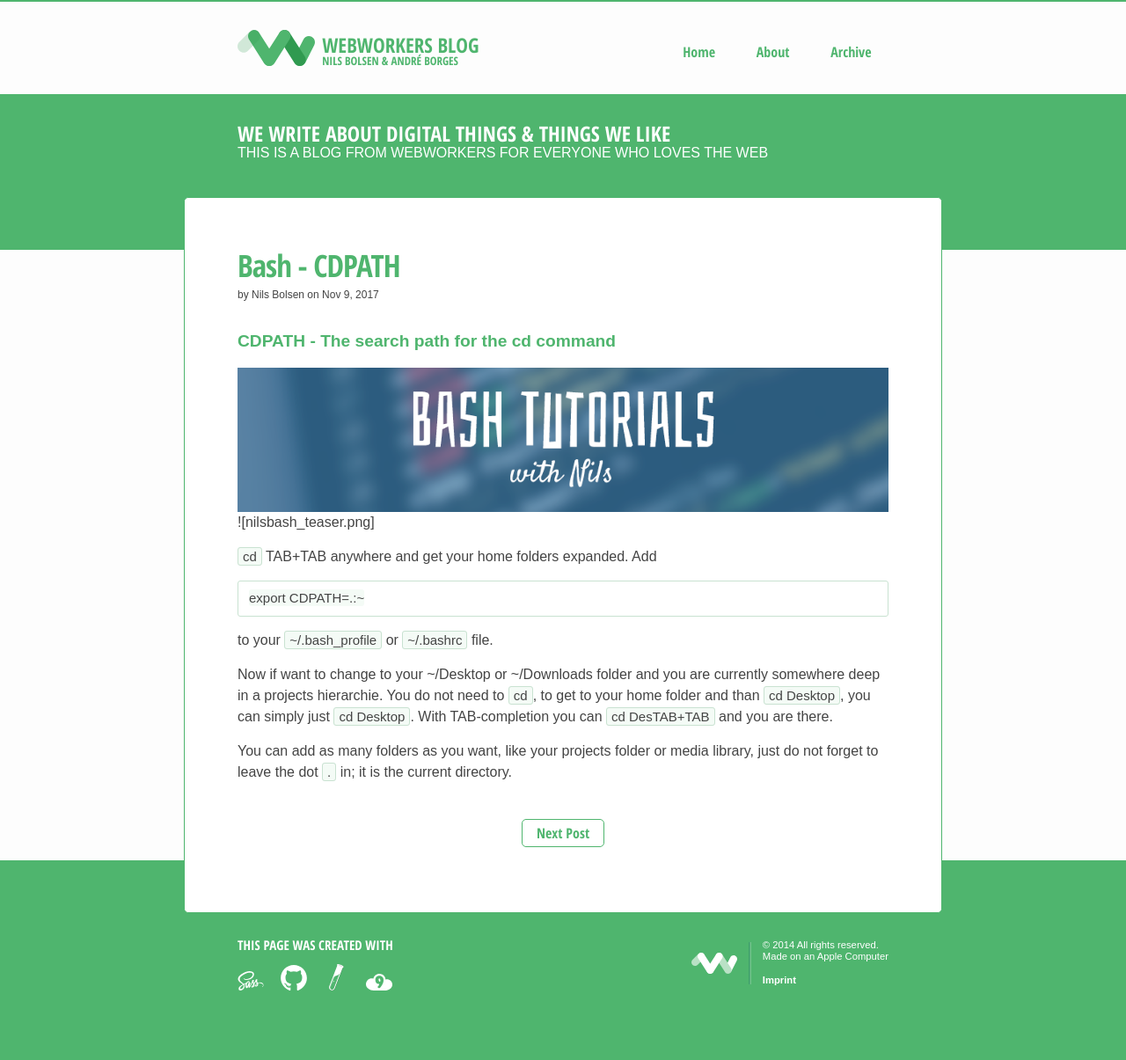
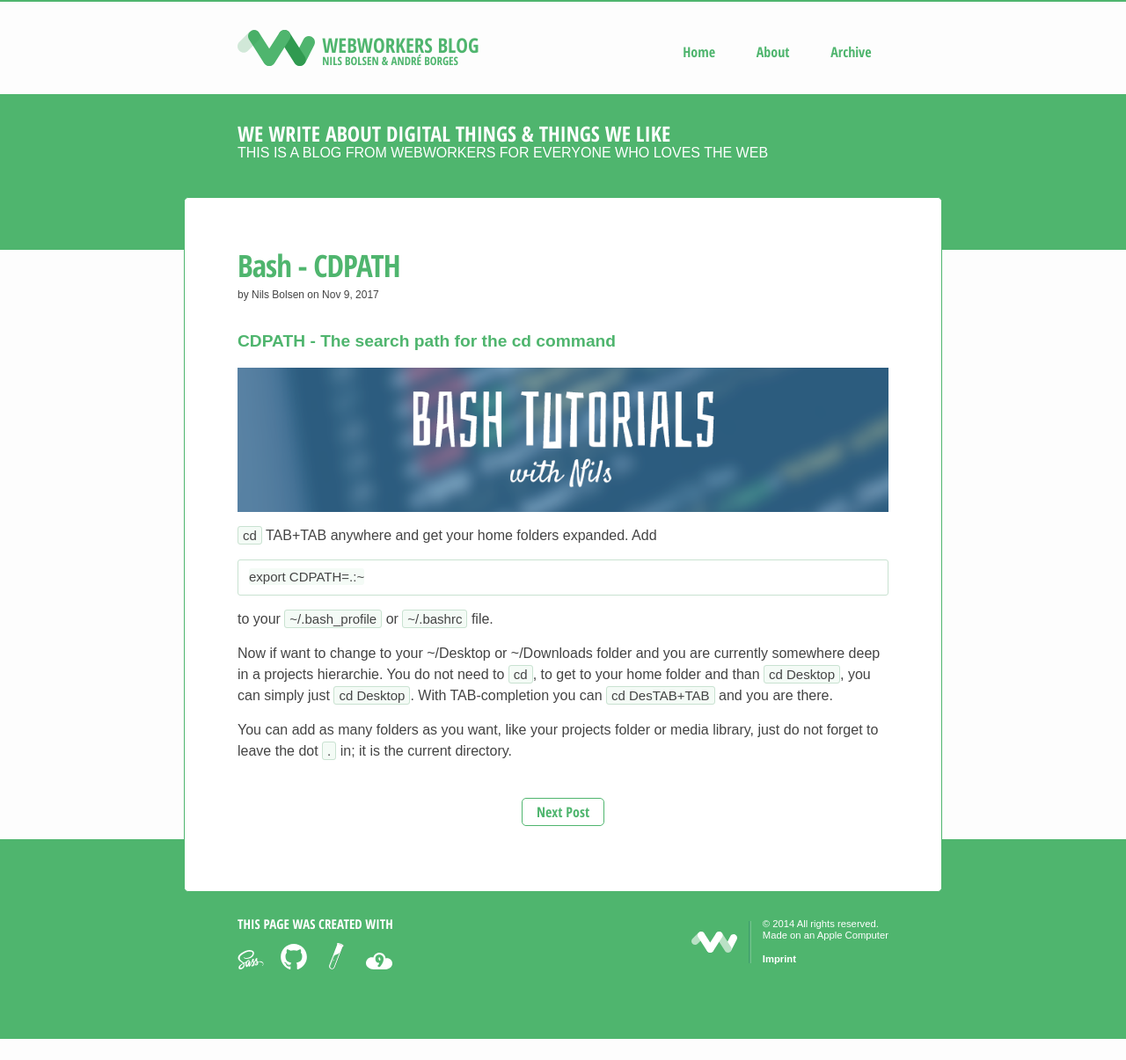
Before and after one commit to webwb/webwb.github.io, a Jekyll site: the page built from _posts/2017-11-09-bash-cdpath.md, in a window 1280 px wide. Shown: the whole page at 88% size. Built offline with Jekyll 4.4.1, drawn with Linux system fonts in a browser that asks for light colours; comment, search, counter and statistics services are not loaded; after the commit the page ends 1181 px from its top, so only the background shows below that.

Commit message:
Update 2017-11-09-bash-cdpath.md

```diff
--- a/_posts/2017-11-09-bash-cdpath.md
+++ b/_posts/2017-11-09-bash-cdpath.md
@@ -9,7 +9,7 @@ image: nilsbash.png
 ---
 ## CDPATH - The search path for the cd command
 
-![]({{site.baseurl}}/images/nilsbash_teaser.png)![nilsbash_teaser.png]
+![nilsbash_teaser.png]({{site.baseurl}}/images/nilsbash_teaser.png)
 
 
 `cd` TAB+TAB anywhere and get your home folders expanded. Add
```
